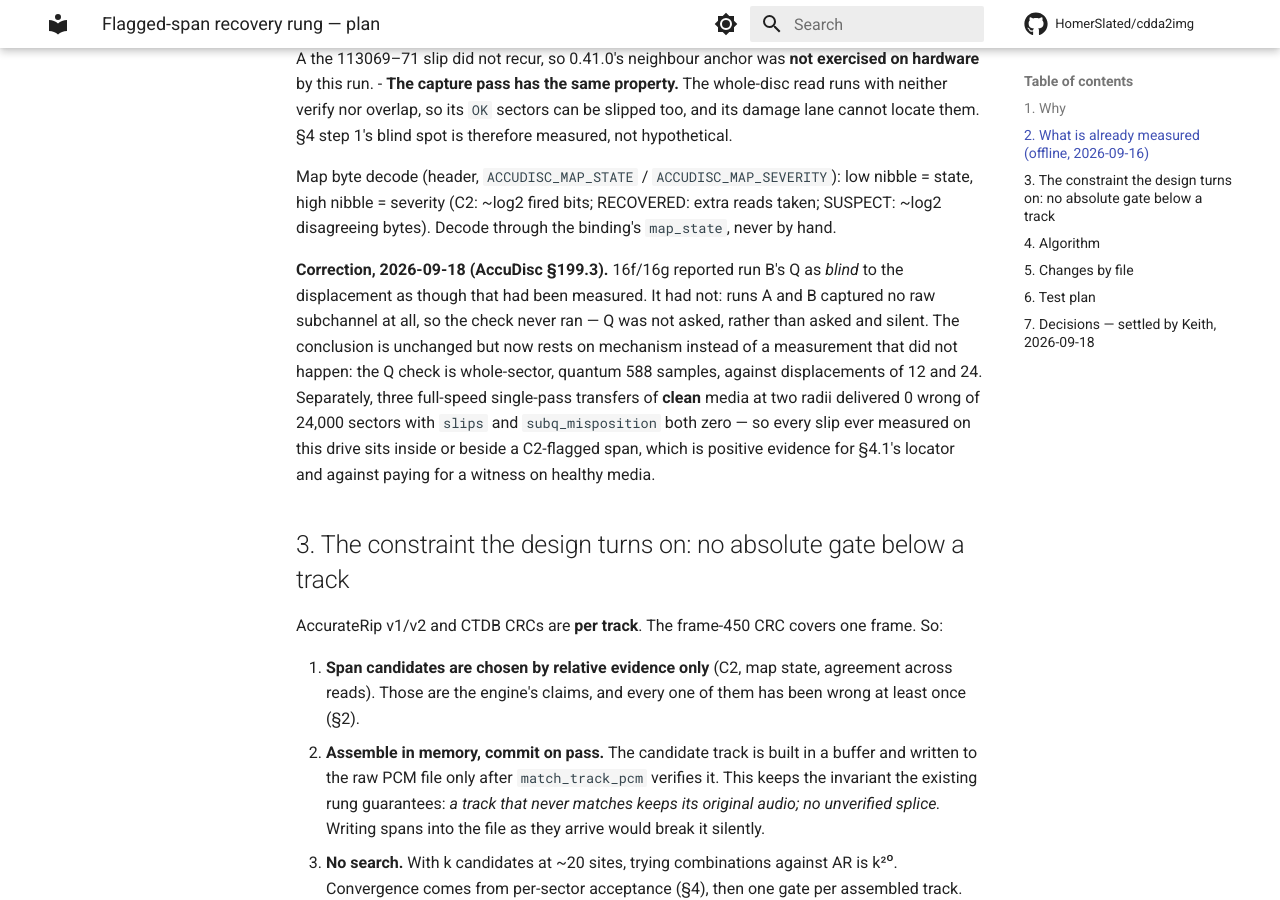
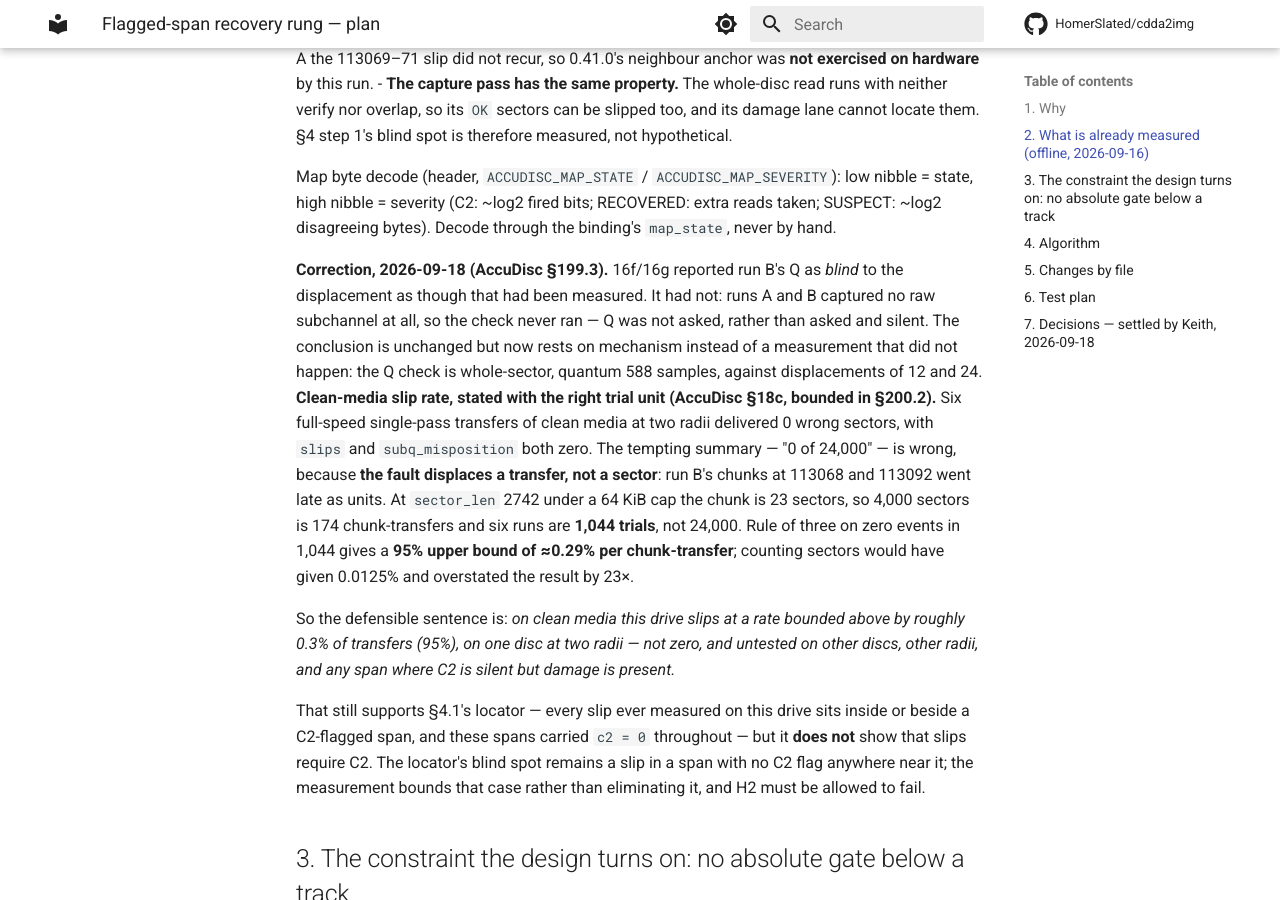
Before and after one commit to HomerSlated/cdda2img, an MkDocs documentation site: the page built from docs/reference/span-recovery-plan.md, in a window 1280 px wide and 900 px high, scrolled down 1909 px. Built offline with MkDocs 1.6.1 and Material for MkDocs 9.7.7, drawn with Linux system fonts in a browser that asks for light colours; comment, search, counter and statistics services are not loaded.

Commit message:
docs(recovery): restate the clean-media result with the trial unit the fault actually acts on
The plan reported AccuDisc's clean-media measurement as "0 wrong of 24,000
sectors". That silently treats a sector-delivery as a trial, and the fault does
not act on sectors — it displaces a whole transfer, as run B's chunks at 113068
and 113092 did.

At sector_len 2742 under a 64 KiB cap the chunk is 23 sectors, so 4,000 sectors
is 174 chunk-transfers and six runs are 1,044 trials rather than 24,000. Rule of
three on zero events in 1,044 gives a 95% upper bound of about 0.29% per
transfer; the per-sector denominator gives 0.0125% and overstates the result by
23x, exactly the chunk size. Arithmetic reproduced here before adopting it.

So the defensible sentence is a bound, not a zero: on clean media this drive
slips at a rate bounded above by roughly 0.3% of transfers (95%), on one disc at
two radii, untested elsewhere and untested on any span where C2 is silent while
damage is present. That still supports the locator — every slip ever measured on
this drive sits inside or beside a C2-flagged span, and these spans carried
c2 = 0 throughout — but it does not show that slips require C2. The locator's
blind spot is bounded, not eliminated, and H2 must be allowed to fail.

ADSC_QPOS_MARGIN is recorded as implementation rather than contract: a #define
absent from the public header, which AccuDisc intend to publish with the floor
documented. 4 is a floor we may exceed and never a value to track downward. The
asymmetry that settles it is that this lane drives rejection and a rejected
sector stays in the target set to be re-read rather than discarded, so
over-widening costs recoveries while under-widening accepts wrong audio.

Co-Authored-By: Claude Opus 5 <noreply@anthropic.com>

```diff
--- a/docs/reference/span-recovery-plan.md
+++ b/docs/reference/span-recovery-plan.md
@@ -81,10 +81,24 @@ displacement as though that had been measured. It had not: runs A and B captured
 subchannel at all, so the check never ran — Q was not asked, rather than asked and silent.
 The conclusion is unchanged but now rests on mechanism instead of a measurement that did not
 happen: the Q check is whole-sector, quantum 588 samples, against displacements of 12 and 24.
-Separately, three full-speed single-pass transfers of **clean** media at two radii delivered
-0 wrong of 24,000 sectors with `slips` and `subq_misposition` both zero — so every slip ever
-measured on this drive sits inside or beside a C2-flagged span, which is positive evidence
-for §4.1's locator and against paying for a witness on healthy media.
+**Clean-media slip rate, stated with the right trial unit (AccuDisc §18c, bounded in
+§200.2).** Six full-speed single-pass transfers of clean media at two radii delivered 0 wrong
+sectors, with `slips` and `subq_misposition` both zero. The tempting summary — "0 of 24,000"
+— is wrong, because **the fault displaces a transfer, not a sector**: run B's chunks at
+113068 and 113092 went late as units. At `sector_len` 2742 under a 64 KiB cap the chunk is 23
+sectors, so 4,000 sectors is 174 chunk-transfers and six runs are **1,044 trials**, not
+24,000. Rule of three on zero events in 1,044 gives a **95% upper bound of ≈0.29% per
+chunk-transfer**; counting sectors would have given 0.0125% and overstated the result by 23×.
+
+So the defensible sentence is: *on clean media this drive slips at a rate bounded above by
+roughly 0.3% of transfers (95%), on one disc at two radii — not zero, and untested on other
+discs, other radii, and any span where C2 is silent but damage is present.*
+
+That still supports §4.1's locator — every slip ever measured on this drive sits inside or
+beside a C2-flagged span, and these spans carried `c2 = 0` throughout — but it **does not**
+show that slips require C2. The locator's blind spot remains a slip in a span with no C2 flag
+anywhere near it; the measurement bounds that case rather than eliminating it, and H2 must be
+allowed to fail.
 
 ## 3. The constraint the design turns on: no absolute gate below a track
 
```
Also changed, not shown: 1 other file.
